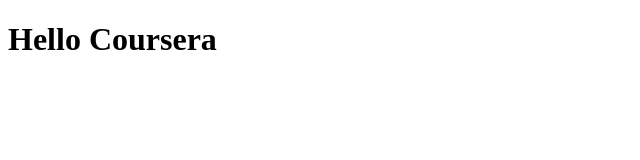
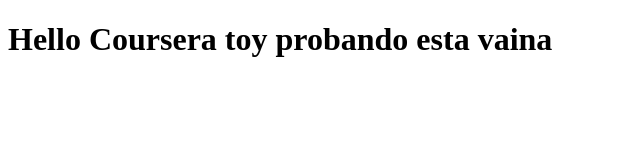
Before and after one commit to leojose04/coursera-test, a plain HTML site: page index.html in a window 1280 px wide. Shown: the whole page, without its empty margins (0-640 px from the left). Drawn offline with Linux system fonts and the light colour scheme.

Commit message:
Next version

```diff
--- a/index.html
+++ b/index.html
@@ -6,7 +6,7 @@
     <title>Hello Coursera</title>
 </head>
 <body>
-    <h1>Hello Coursera</h1>
+    <h1>Hello Coursera toy probando esta vaina</h1>
 
 </body>
 </html>
```
